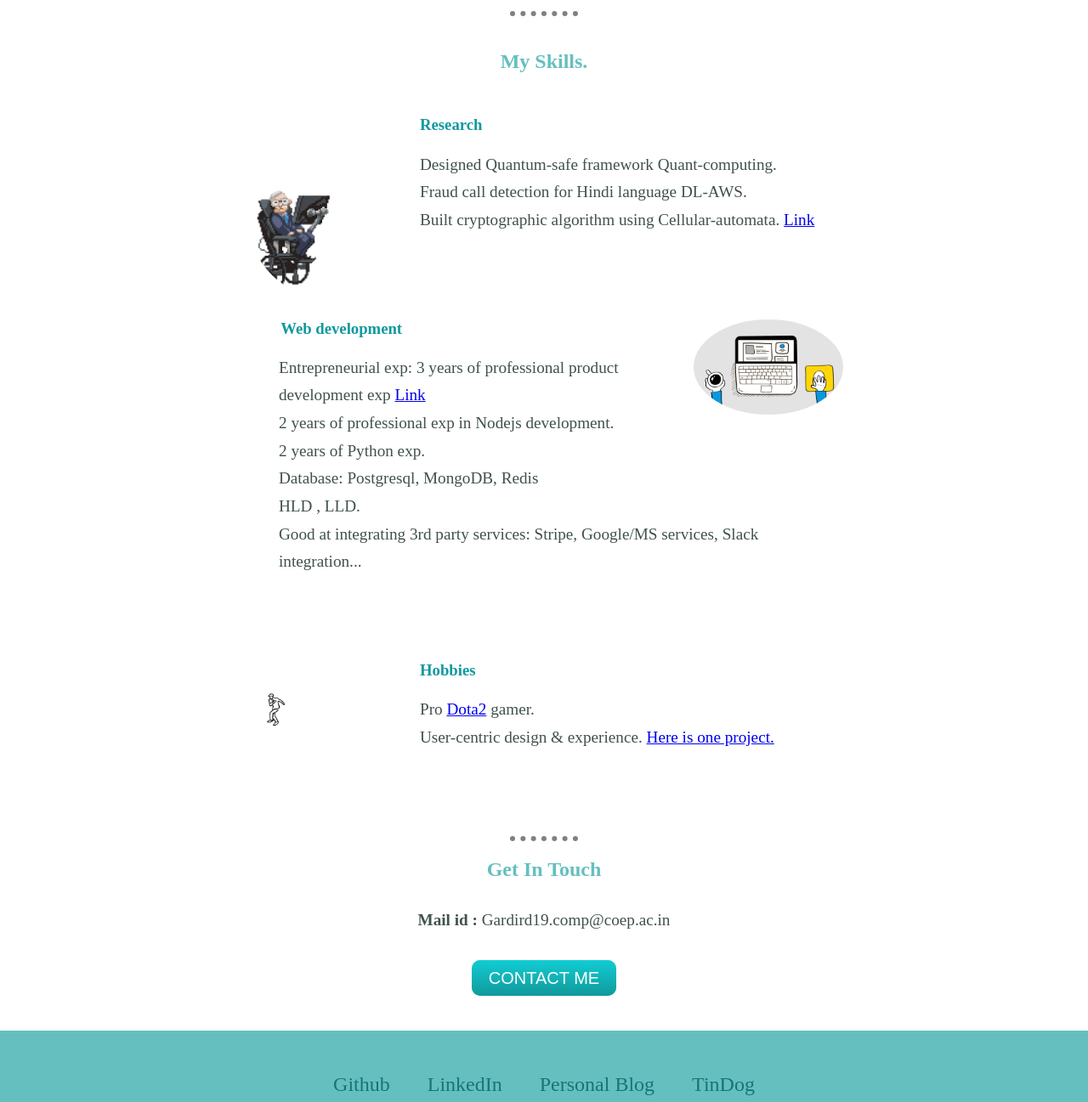
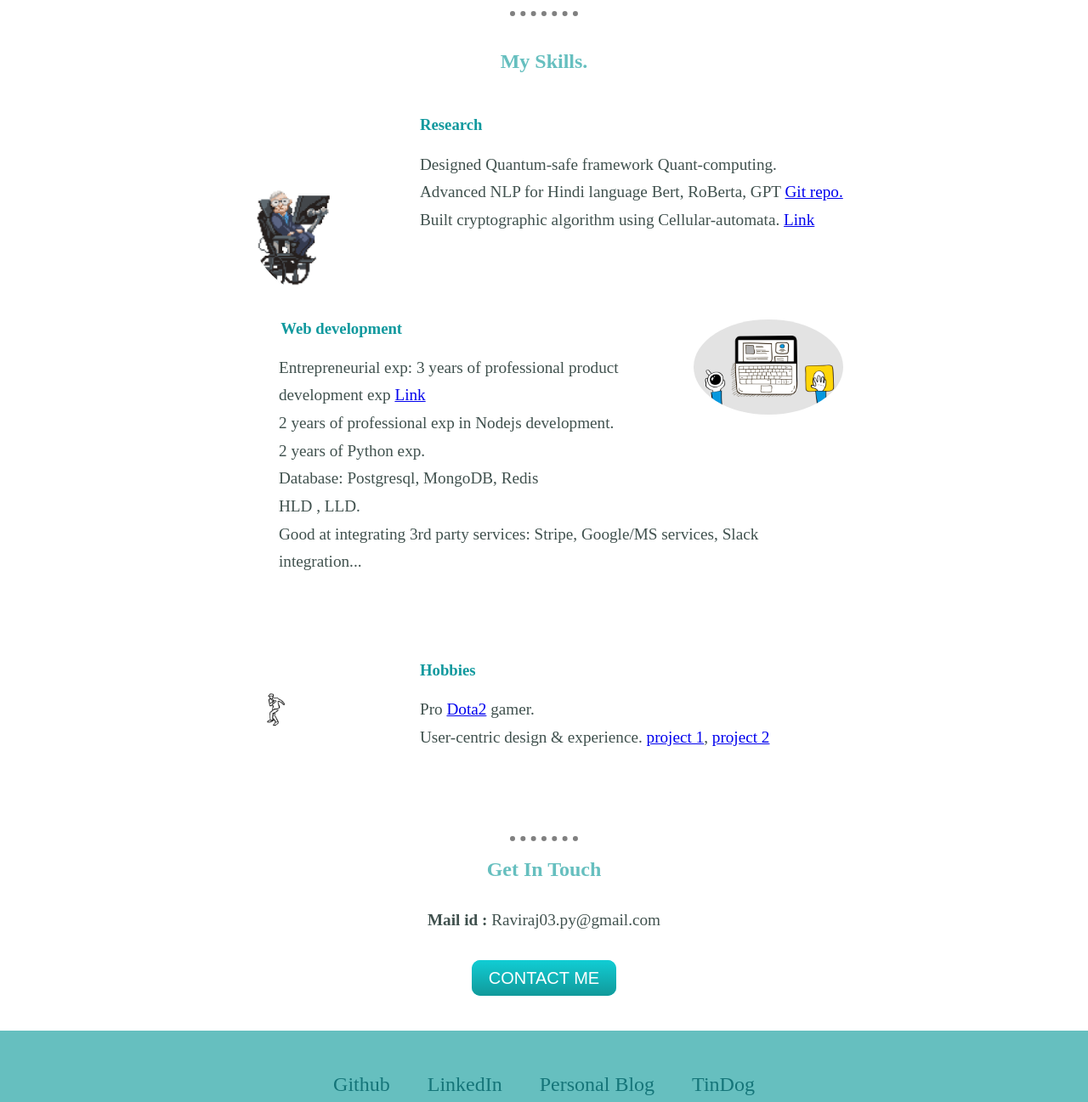
Before and after one commit to stormspirit03/portfolio, a plain HTML site: page index.html in a window 1280 px wide. Shown: the part 1044-2341 px from the top of the page at 85% size. Drawn offline with Linux system fonts and the light colour scheme.

Commit message:
Update index.html

```diff
--- a/index.html
+++ b/index.html
@@ -36,8 +36,8 @@
             <p class="p">
               <ul class="ul-skills-row" style="list-style-type:none" >
                 <li class="li">Designed Quantum-safe framework Quant-computing.</li>
-                <li class="li">Fraud call detection for Hindi language DL-AWS.</li>
-                <li class="li">Built cryptographic algorithm using Cellular-automata. <a href="https://www.leadingindia.ai/projectdetails/228" target="_blank">Link</a></li>
+                <li class="li">Advanced NLP for Hindi language Bert, RoBerta, GPT  <a href="https://github.com/stormspirit03/data_in_brief"  class="no-underline" target="_blank">Git repo.</a> </li>
+                <li class="li">Built cryptographic algorithm using Cellular-automata. <a href="https://www.leadingindia.ai/projectdetails/228"  class="no-underline" target="_blank">Link</a></li>
 
               </ul>
             </p>
@@ -47,7 +47,7 @@
             <h3 class="h3" style="margin-left: 6%;" >Web development</h3>
             <p class="p">
               <ul class="ul-skills-row" style="list-style-type:none">
-                <li class="li">Entrepreneurial exp: 3 years of professional product development exp <a href="https://www.youtube.com/watch?v=ms2uspVPvyM&ab_channel=Raviraj" target="_blank">Link</a>  </li>
+                <li class="li">Entrepreneurial exp: 3 years of professional product development exp <a href="https://www.youtube.com/watch?v=ms2uspVPvyM&ab_channel=Raviraj"  class="no-underline" target="_blank">Link</a>  </li>
                 <li class="li">2 years of professional exp in Nodejs development.</li>
                 <li class="li">2 years of Python exp. </li>
                 <li class="li">Database: Postgresql, MongoDB, Redis </li>
@@ -61,8 +61,8 @@
             <h3 class="h3">Hobbies</h3>
             <p class="p">
               <ul style="list-style-type:none">
-                <li class="li">Pro <a href=" https://www.dota2.com/home" target="_blank">Dota2</a> gamer.   </li>
-                <li class="li">User-centric design & experience. <a href="https://www.youtube.com/watch?v=ms2uspVPvyM&ab_channel=User%3A03py" target="_blank">Here is one project.</a> </li>
+                <li class="li">Pro <a href=" https://www.dota2.com/home" target="_blank">Dota2</a> gamer.  </li>
+                <li class="li">User-centric design & experience. <a href="https://www.youtube.com/watch?v=ms2uspVPvyM&ab_channel=User%3A03py"  class="no-underline" target="_blank">project 1</a>, <a href="https://stormspirit03.github.io/tinDog/"  class="no-underline" target="_blank">project 2</a>  </li>
               </ul>
             </p>
           </div>
@@ -72,8 +72,8 @@
         <!-- ********************************* get in touch ******************************** -->
         <div class="contact-me">
           <h2 class="h2">Get In Touch</h2>
-          <p class="p contact-msg"><b>Mail id :</b> Gardird19.comp@coep.ac.in</p>
-          <a class="btn" href="mailto:Gardird19.comp@coep.ac.in">CONTACT ME</a>
+          <p class="p contact-msg"><b>Mail id :</b> Raviraj03.py@gmail.com</p>
+          <a class="btn" href="https://www.linkedin.com/in/raviraj-gardi/">CONTACT ME</a>
         </div>
       </div>
 
```
